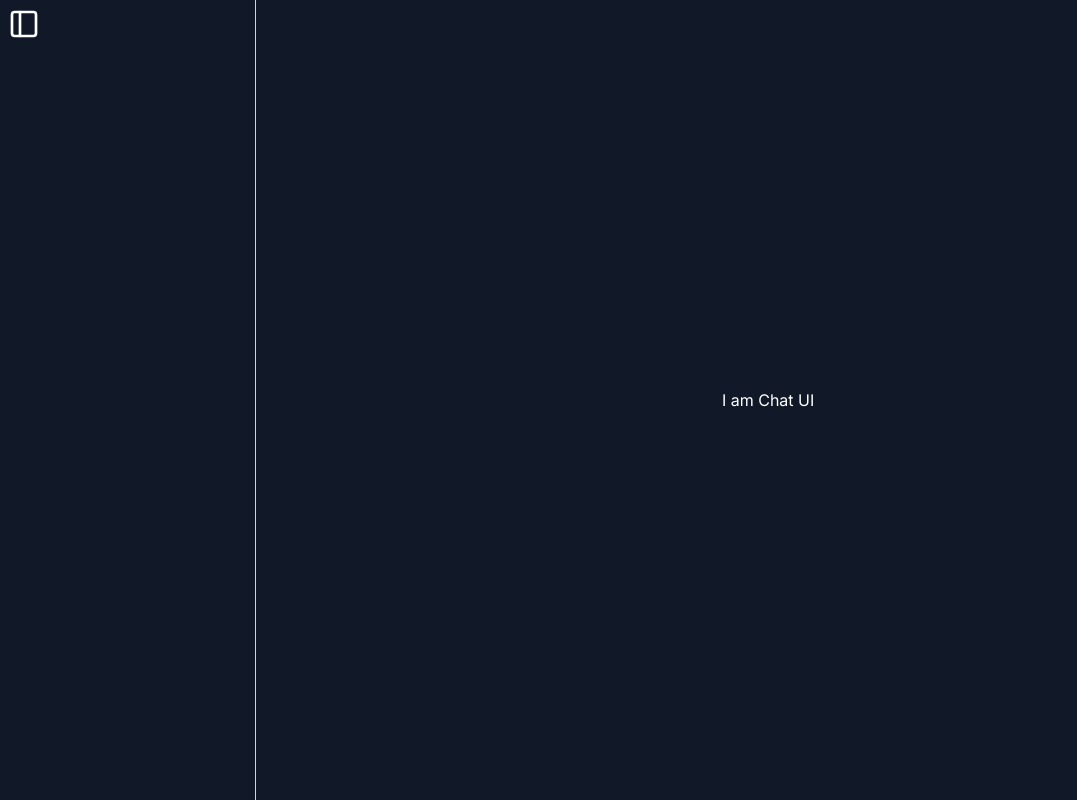
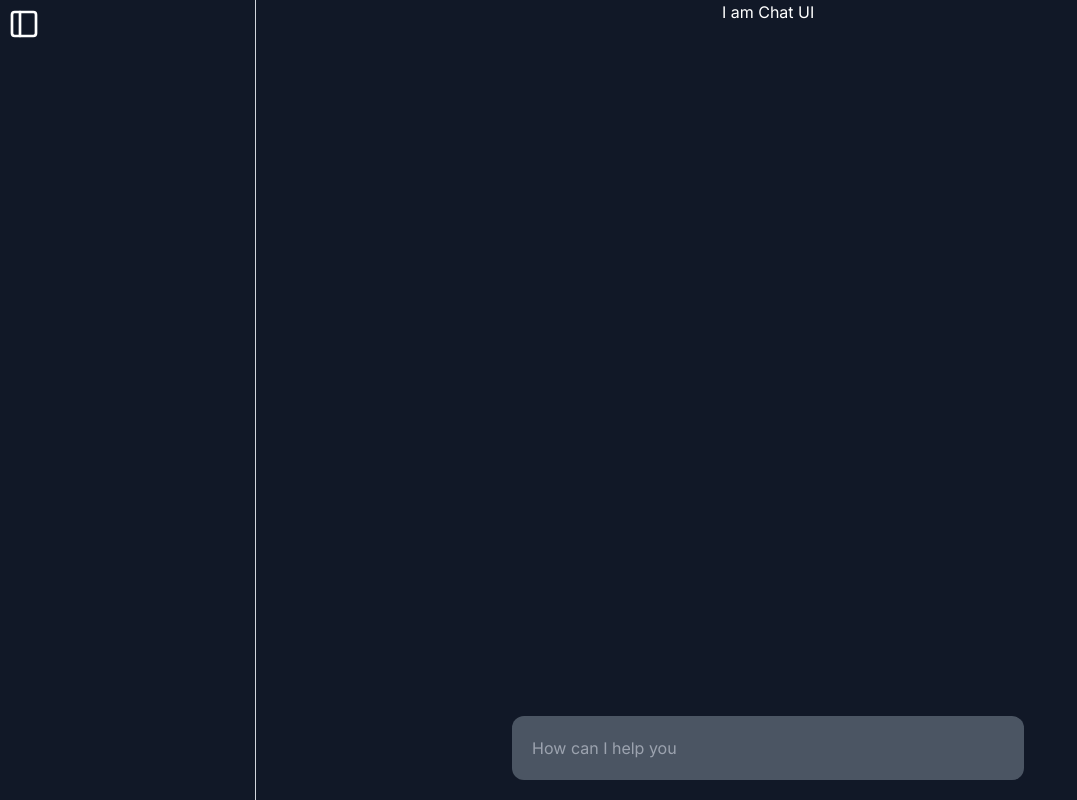
Before and after one commit to Senseii-ai/web, a Next.js app: page / in a window 1280 px wide. Shown: the whole page, without its empty margins (0-1077 px from the left). Built offline with nearby package versions, Linux system fonts and the light colour scheme.

Commit message:
add: chat UI component

```diff
--- a/src/app/page.jsx
+++ b/src/app/page.jsx
@@ -13,7 +13,7 @@ const Home = () => {
   return (
     <div className="flex w-full h-full">
       <SideBar sideBarOpen={sideBarOpen} toggleSidebar={handleSidebarToggle} />
-      <div className="w-full">
+      <div className="w-full flex">
         <ChatUI sideBarOpen={sideBarOpen} toggleSidebar={handleSidebarToggle} />
       </div>
     </div>
--- /dev/null
+++ b/src/components/ChatInput.jsx
@@ -0,0 +1,25 @@
+"use client";
+
+import { useState } from "react";
+
+const ChatInput = () => {
+  const [userMessage, setUserMessage] = useState("");
+
+  return (
+    <div className="w-1/2 flex rounded-xl my-5 justify-center">
+      <form className="w-full flex justify-center">
+        <input
+          value={userMessage}
+          type="text"
+          name="name"
+          placeholder="How can I help you"
+          className="bg-gray-600 text-white rounded-xl py-5 w-full px-5"
+          required
+          onChange={(e) => setUserMessage(e.target.value)}
+        />
+      </form>
+    </div>
+  );
+};
+
+export default ChatInput;
--- a/src/components/ChatUI.jsx
+++ b/src/components/ChatUI.jsx
@@ -1,13 +1,15 @@
+import ChatInput from "./ChatInput";
 import ToggleSidebarIcon from "./ToggleSideBar";
 
 const ChatUI = ({ sideBarOpen, toggleSidebar }) => {
   return (
-    <div className="w-full h-full">
+    <div className="w-full ">
       <div className={`${sideBarOpen ? "hidden" : "block"}`}>
         <ToggleSidebarIcon handleSidebarToggle={toggleSidebar} />
       </div>
-      <div className="flex justify-center items-center w-full h-full">
+      <div className="flex justify-between h-full flex-col items-center w-full">
         <div>I am Chat UI</div>
+        <ChatInput />
       </div>
     </div>
   );
```
